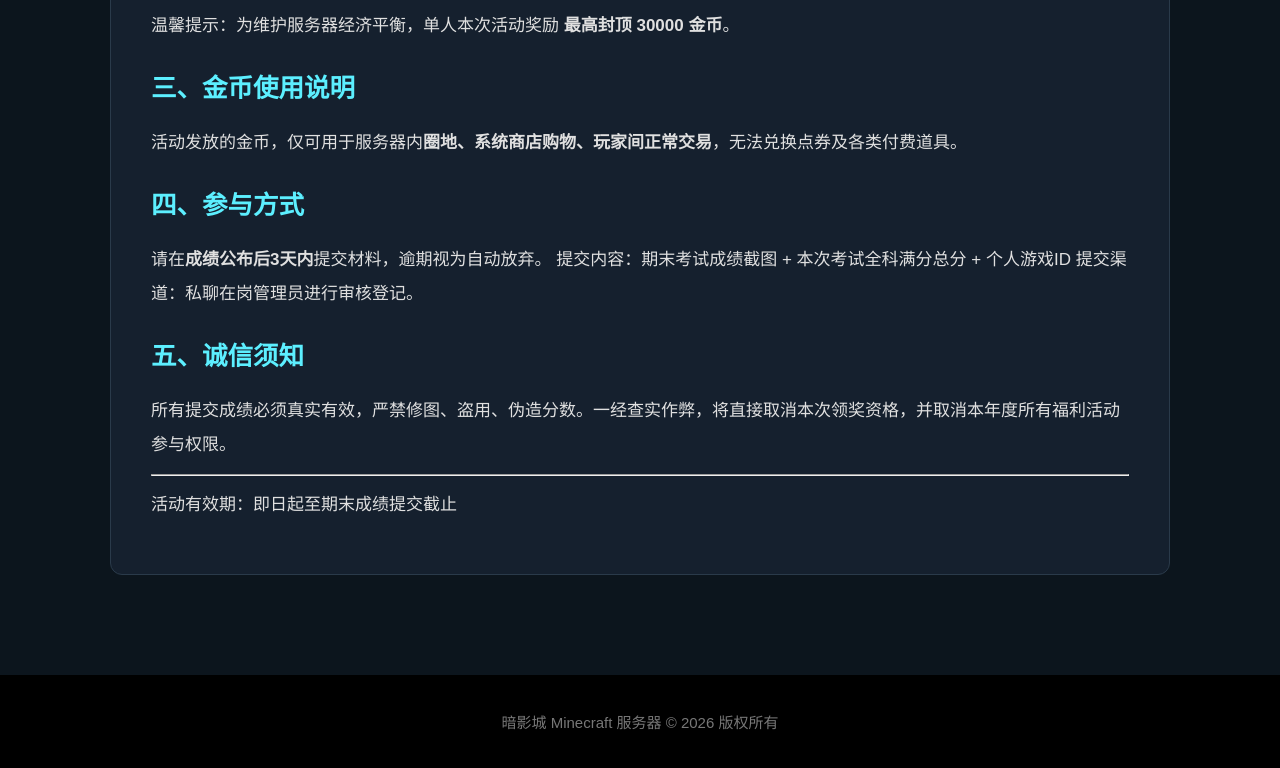
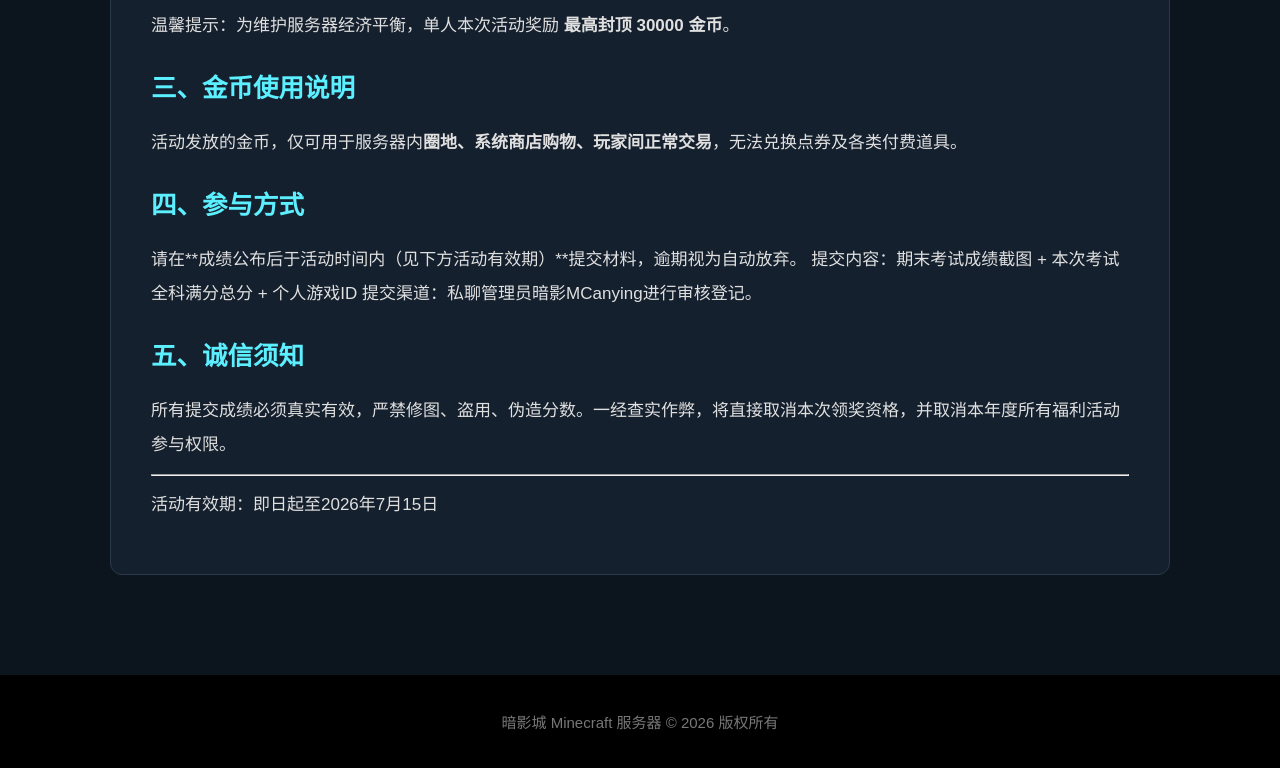
Before and after one commit to MC-anying/AyCityWeb, a plain HTML site: page activity.html in a window 1280 px wide. Shown: the part 669-1437 px from the top of the page. Drawn offline with nearby package versions, Linux system fonts and the light colour scheme.

Commit message:
更新 activity.html
更新提交最终版

```diff
--- a/activity.html
+++ b/activity.html
@@ -108,15 +108,15 @@
 活动发放的金币，仅可用于服务器内**圈地、系统商店购物、玩家间正常交易**，无法兑换点券及各类付费道具。
 
 ## 四、参与方式
-请在**成绩公布后3天内**提交材料，逾期视为自动放弃。
+请在**成绩公布后于活动时间内（见下方活动有效期）**提交材料，逾期视为自动放弃。
 提交内容：期末考试成绩截图 + 本次考试全科满分总分 + 个人游戏ID
-提交渠道：私聊在岗管理员进行审核登记。
+提交渠道：私聊管理员暗影MCanying进行审核登记。
 
 ## 五、诚信须知
 所有提交成绩必须真实有效，严禁修图、盗用、伪造分数。一经查实作弊，将直接取消本次领奖资格，并取消本年度所有福利活动参与权限。
 
 ---
-活动有效期：即日起至期末成绩提交截止
+活动有效期：即日起至2026年7月15日
   `;
 
   // 渲染Markdown内容
```
